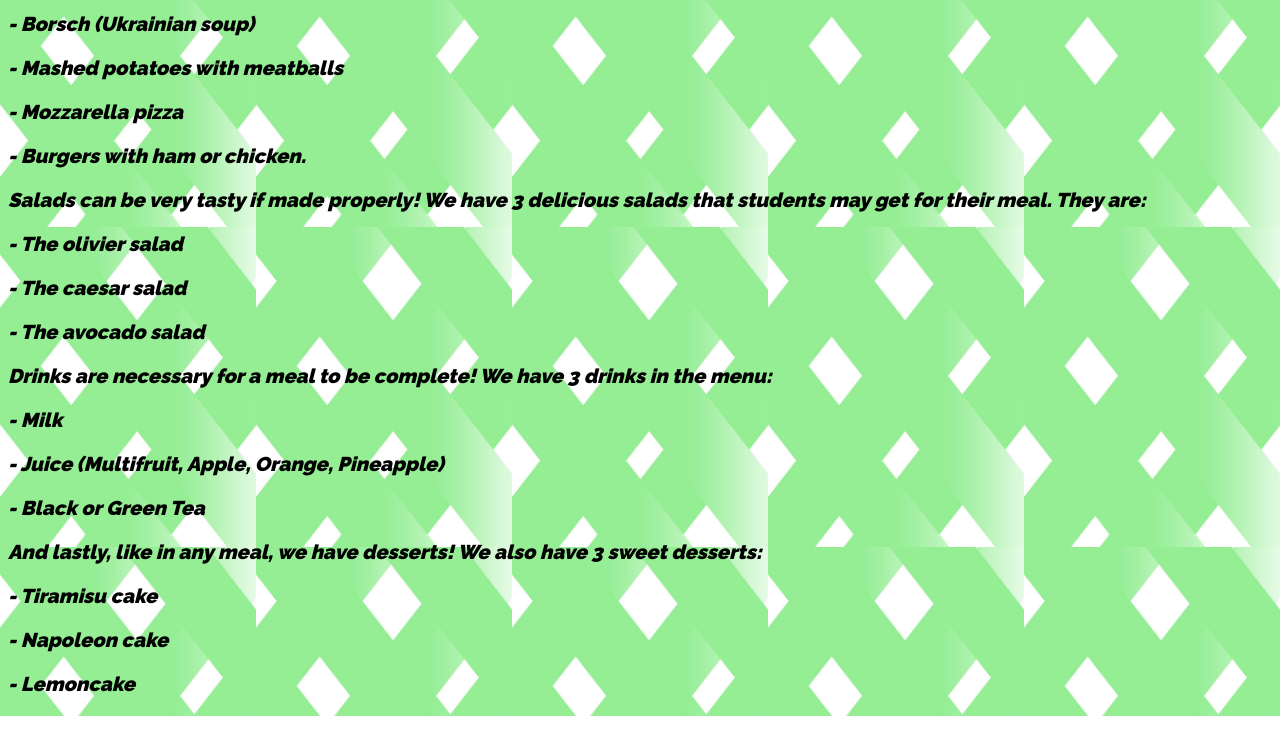
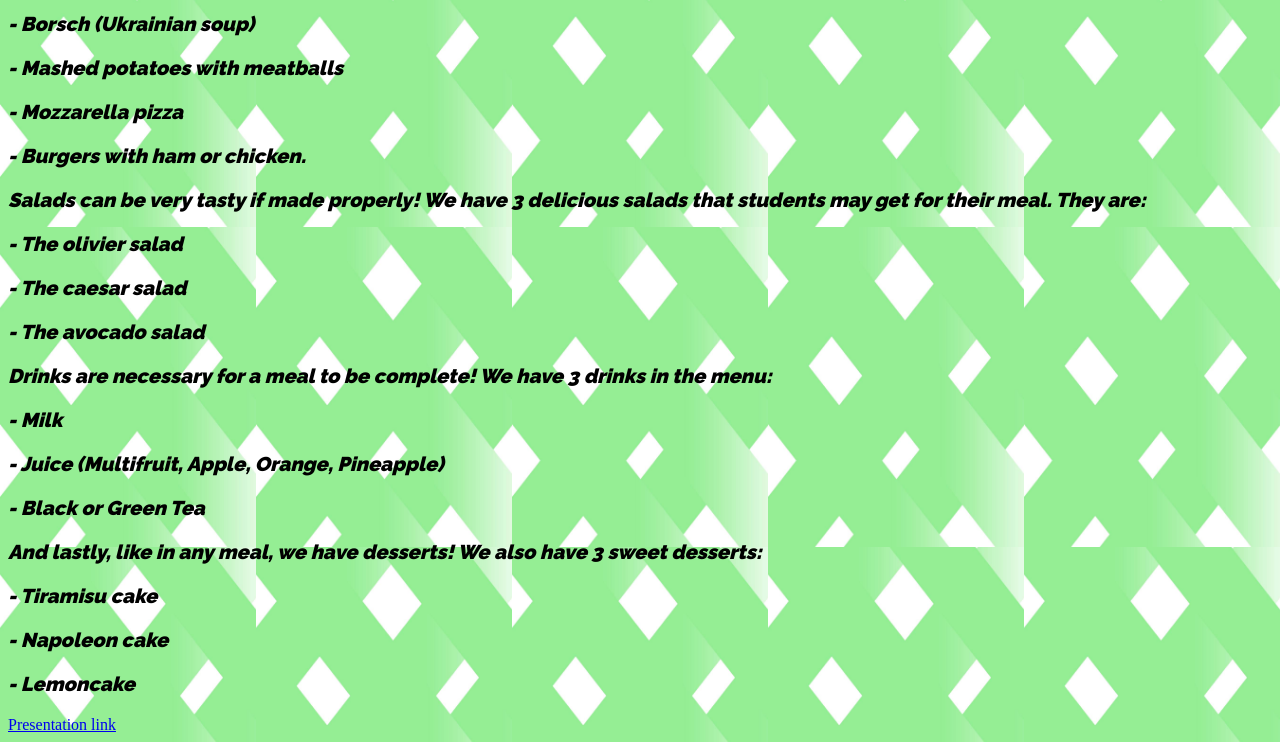
Before and after one commit to GoshaTsv/schoolmenu, a plain HTML site: page index.html in a window 1280 px wide. Shown: the part 413-1155 px from the top of the page. Before the commit the page ends 1129 px from the top, so only its background shows below. Drawn offline with Linux system fonts and the light colour scheme.

Commit message:
second commit

```diff
--- a/index.html
+++ b/index.html
@@ -41,5 +41,6 @@
     <p class="text">- Tiramisu cake</p>
     <p class="text">- Napoleon cake</p>
     <p class="text">- Lemoncake</p>
+    <a class="text" href="//1drv.ms/p/c/ed768c879eca9d55/ESB4Kw5vj4JJvQC9HuHeFuIBuuMPcQ1FM86XYJsydysJSQ?e=7iAAYW">Presentation link</a>
 </body>
 </html>
```
